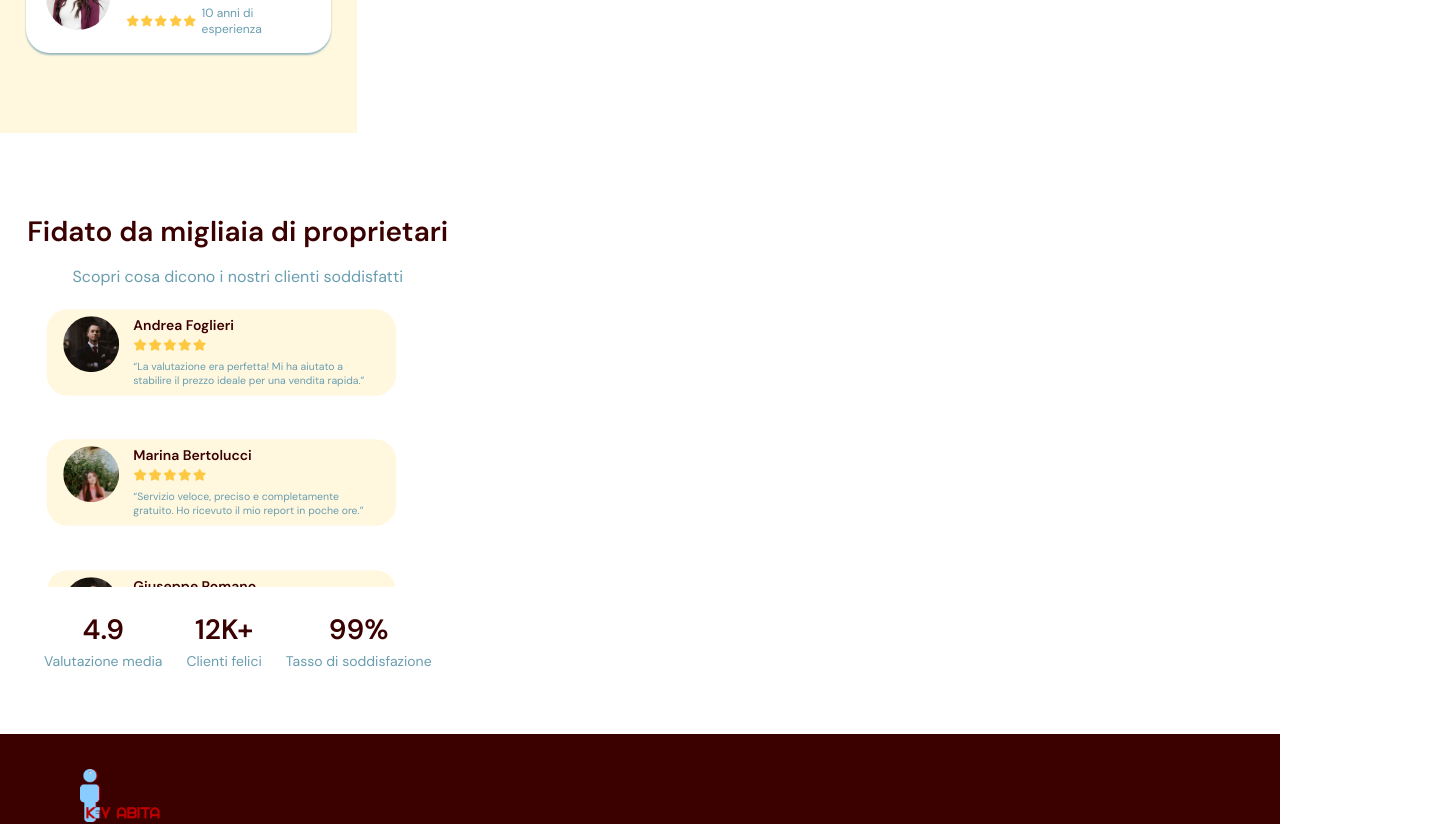
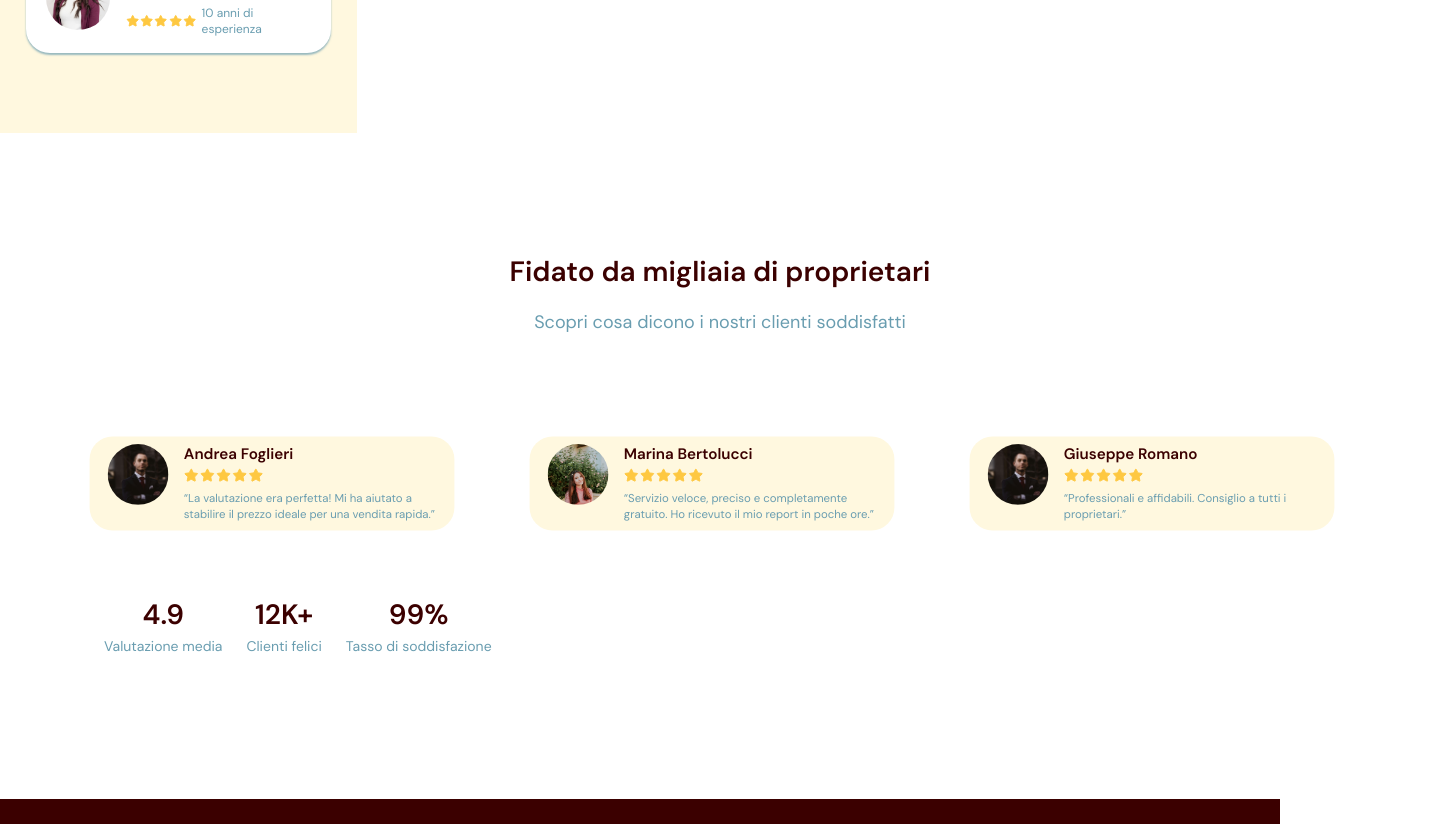
Before and after one commit to jacopoParlacino/KeyAbita, a React (Vite) app in the folder frontend/keyabita/: page / in a window 1280 px wide. Shown: the part 2780-3604 px from the top of the page, 1440 px wide, since content can reach past the window. Built offline with nearby package versions, Linux system fonts and the light colour scheme.

Commit message:
Started testimonial section desktop

```diff
--- a/frontend/keyabita/src/components/TestimonialSection/TestimonialSection.module.scss
+++ b/frontend/keyabita/src/components/TestimonialSection/TestimonialSection.module.scss
@@ -2,12 +2,14 @@
 @use "../../styles/mixins.scss" as *;
 
 .testimonialSection {
-    padding-top: 80px;
-    padding-left: 20px;
-    padding-right: 20px;
-    padding-bottom: 40px;
+  padding: 80px 20px 40px;
   text-align: center;
   background: white;
+
+  @include desktop {
+    padding: 120px 80px;
+    text-align: center;
+  }
 }
 
 .testimonialSection__title {
@@ -15,12 +17,23 @@
   color: $primary-color;
   font-weight: 600;
   margin-bottom: 16px;
+
+  @include desktop {
+    font-size: 28px;
+    margin-bottom: 20px;
+  }
 }
 
 .testimonialSection__text {
   color: $text-secondary;
   font-size: 16px;
+  margin-bottom: 20px;
 
+  @include desktop {
+    font-size: 18px;
+    text-align: center;
+    margin-bottom: 60px;
+  }
 }
 
 .testimonialSection__infoBlock {
@@ -52,9 +65,49 @@
   &::-webkit-scrollbar {
     display: none;
   }
+
+  @include desktop {
+    flex-direction: row;
+    overflow-x: auto;
+    overflow-y: hidden;
+    height: auto;
+    scroll-snap-type: x mandatory;
+    gap: 40px;
+    justify-content: flex-start;
+    align-items: stretch;
+    padding: 40px 0;
+    scroll-padding: 0 80px;
+
+    &::-webkit-scrollbar {
+      height: 8px;
+    }
+
+    &::-webkit-scrollbar-track {
+      background: transparent;
+    }
+
+    &::-webkit-scrollbar-thumb {
+      background: rgba(107, 157, 176, 0.3);
+      border-radius: 4px;
+
+      &:hover {
+        background: rgba(107, 157, 176, 0.5);
+      }
+    }
+  }
 }
 .testimonialSection__item:last-child {
   margin-bottom: 0;
+
+  @include desktop {
+    margin-right: 0;
+  }
+}
+
+.testimonialSection__item:first-child {
+  @include desktop {
+    margin-left: 0;
+  }
 }
 
 /* Each card  */
@@ -73,4 +126,16 @@
 
       transform: scale(1);
     }
+
+    @include desktop {
+      flex: 0 0 400px;
+      width: 400px;
+      max-width: none;
+      margin: 0;
+      transform: scale(1);
+
+      &:hover {
+        transform: scale(1.02);
+      }
+    }
   }
```
